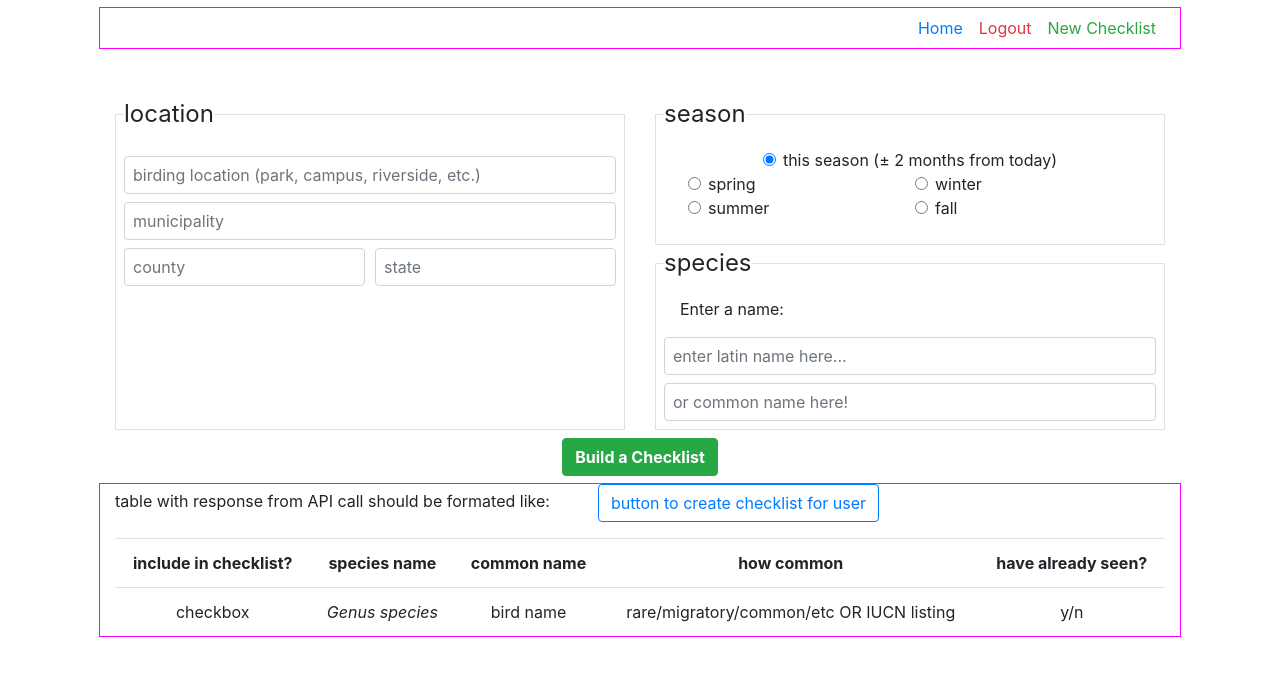
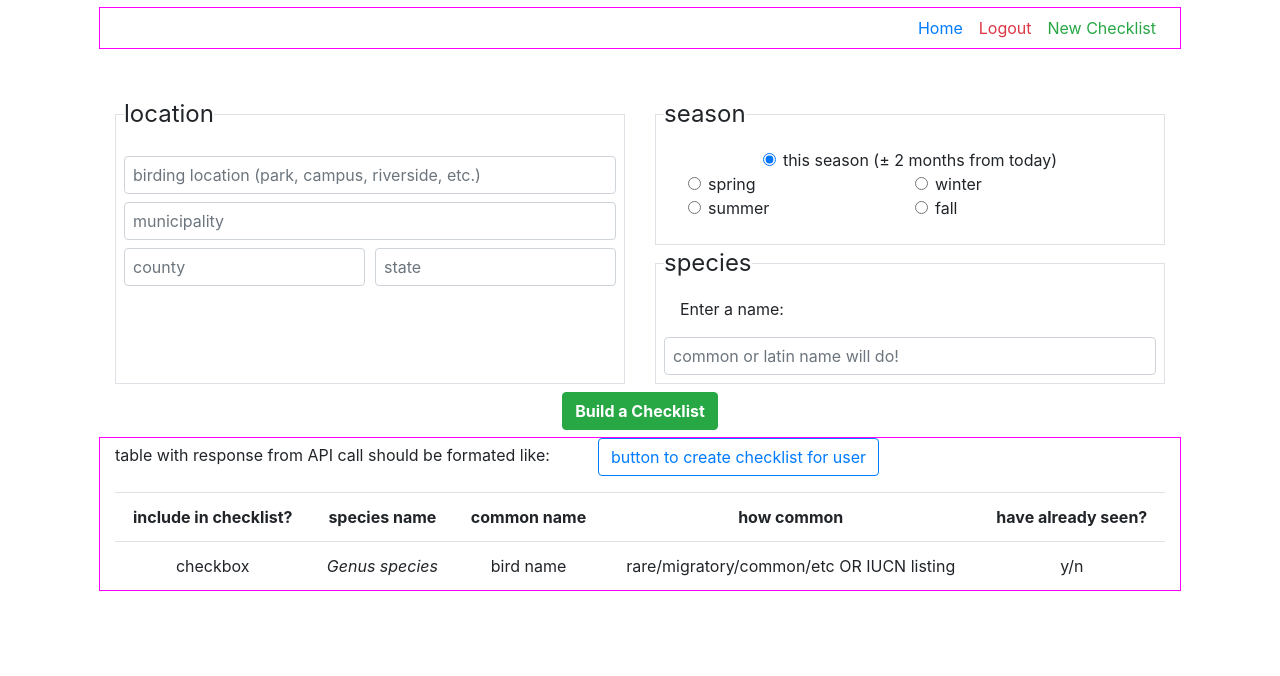
Before and after one commit to a-kuhn/encounter, a React (Create React App) app in the folder client/: page /encounters/new in a window 1280 px wide. Shown: the top 676 px of the page. Built offline with nearby package versions, Linux system fonts and the light colour scheme.

Commit message:
combine species search into single field

```diff
--- a/client/src/components/SearchForm.jsx
+++ b/client/src/components/SearchForm.jsx
@@ -1,4 +1,15 @@
 import React, { useState } from "react";
+
+// sample api request to iNaturalist
+// http://api.inaturalist.org/v1/observations?taxon_name=cardinal&d1=1970&d2=now&iconic_taxa=Aves&order=desc&order_by=observed_on
+/*
+taxon_name=searchTaxon
+d1=
+d2=
+iconic_taxa=
+per_page=
+order_by=
+*/
 
 const SearchForm = (props) => {
   //to keep track of what user is typing into search input
@@ -6,8 +17,7 @@ const SearchForm = (props) => {
   const [searchState, setSearchState] = useState("");
   const [searchCounty, setSearchCounty] = useState("");
   const [searchMunicipality, setSearchMunicipality] = useState("");
-  const [searchSpeciesLatin, setSearchSpeciesLatin] = useState("");
-  const [searchSpeciesCommon, setSearchSpeciesCommon] = useState("");
+  const [searchTaxon, setSearchTaxon] = useState("");
   const [searchSeason, setSearchSeason] = useState("");
 
   const createSearch = (e) => {
@@ -17,8 +27,7 @@ const SearchForm = (props) => {
       searchState,
       searchCounty,
       searchMunicipality,
-      searchSpeciesLatin,
-      searchSpeciesCommon,
+      searchTaxon,
       searchSeason,
     };
   };
@@ -146,18 +155,11 @@ const SearchForm = (props) => {
               <legend className="w-auto">species</legend>
               <label className="px-2 mx-2">Enter a name:</label>
               <input
-                onChange={(e) => setSearchSpeciesLatin(e.target.value)}
-                value={searchSpeciesLatin}
+                onChange={(e) => setSearchTaxon(e.target.value)}
+                value={searchTaxon}
                 type="text"
                 className="px-2 mt-2 mx-auto form-control"
-                placeholder="enter latin name here..."
-              ></input>
-              <input
-                onChange={(e) => setSearchSpeciesCommon(e.target.value)}
-                value={searchSpeciesCommon}
-                type="text"
-                className="px-2 mt-2 mx-auto form-control"
-                placeholder="or common name here!"
+                placeholder="common or latin name will do!"
               ></input>
             </fieldset>
           </div>
```
